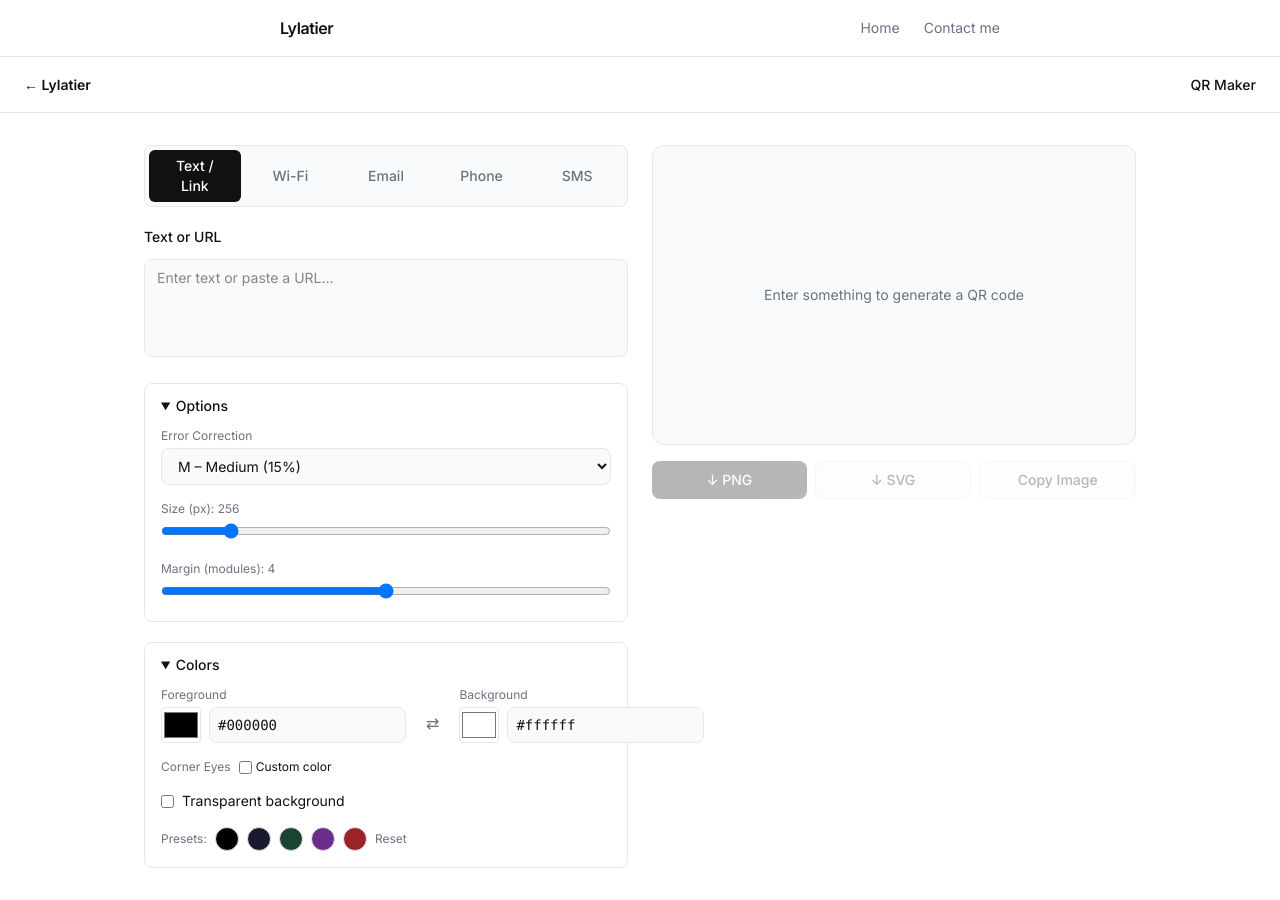
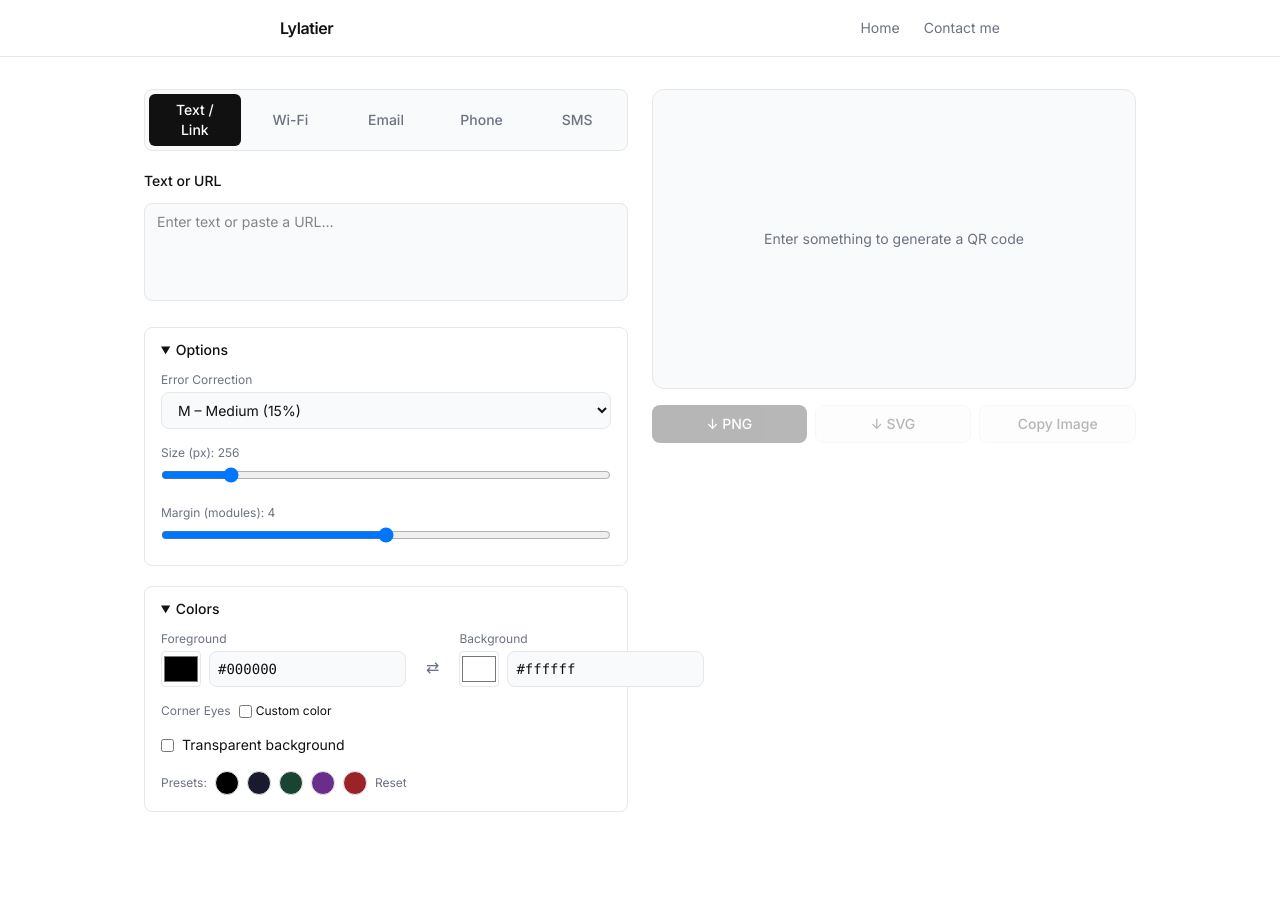
Before and after one commit to LylatierN/LylaStorage, a Next.js app: page /qrmaker in a window 1280 px wide. After the commit the page ends 857 px from the top, so only its background shows below. Built offline with nearby package versions, Linux system fonts and the light colour scheme.

Commit message:
Remove duplicate header from QR Maker; update home and contact pages
Co-Authored-By: Claude Sonnet 4.6 <noreply@anthropic.com>

```diff
--- a/app/qrmaker/page.tsx
+++ b/app/qrmaker/page.tsx
@@ -1,7 +1,6 @@
 'use client';
 
 import { useEffect, useRef, useState, useCallback } from 'react';
-import Link from 'next/link';
 
 type Tab = 'text' | 'wifi' | 'email' | 'phone' | 'sms';
 type EcLevel = 'L' | 'M' | 'Q' | 'H';
@@ -355,13 +354,6 @@ export default function QRMaker() {
 
   return (
     <div className="min-h-screen bg-[var(--background)] text-[var(--foreground)]">
-      <header className="sticky top-0 z-10 bg-[var(--background)] border-b border-[var(--border)] px-6 h-14 flex items-center justify-between">
-        <Link href="/" className="font-semibold text-sm hover:opacity-70 transition-opacity">
-          ← Lylatier
-        </Link>
-        <span className="text-sm font-medium">QR Maker</span>
-      </header>
-
       <main className="max-w-5xl mx-auto px-4 py-8 grid grid-cols-1 md:grid-cols-2 gap-6">
         {/* Input Panel */}
         <section className="space-y-5">
```
